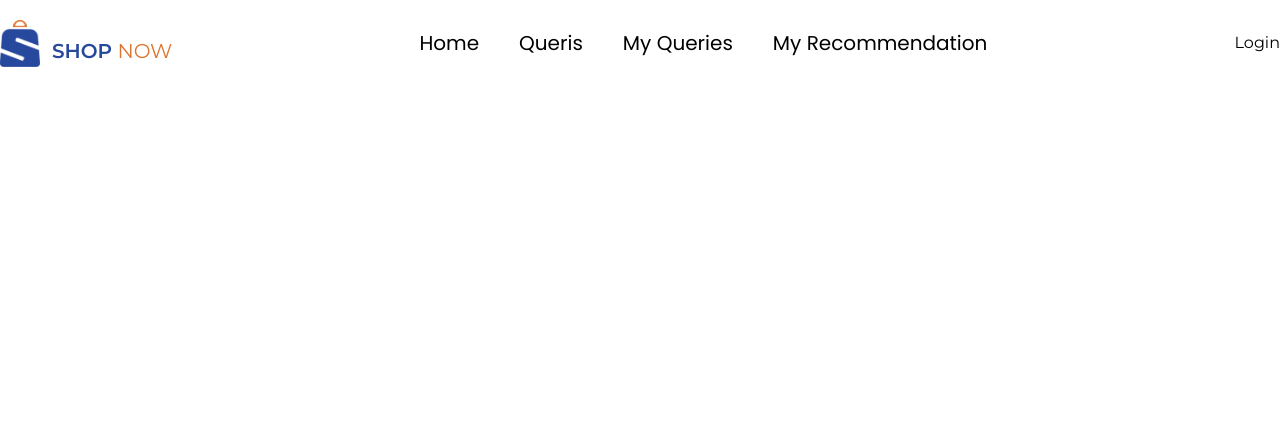
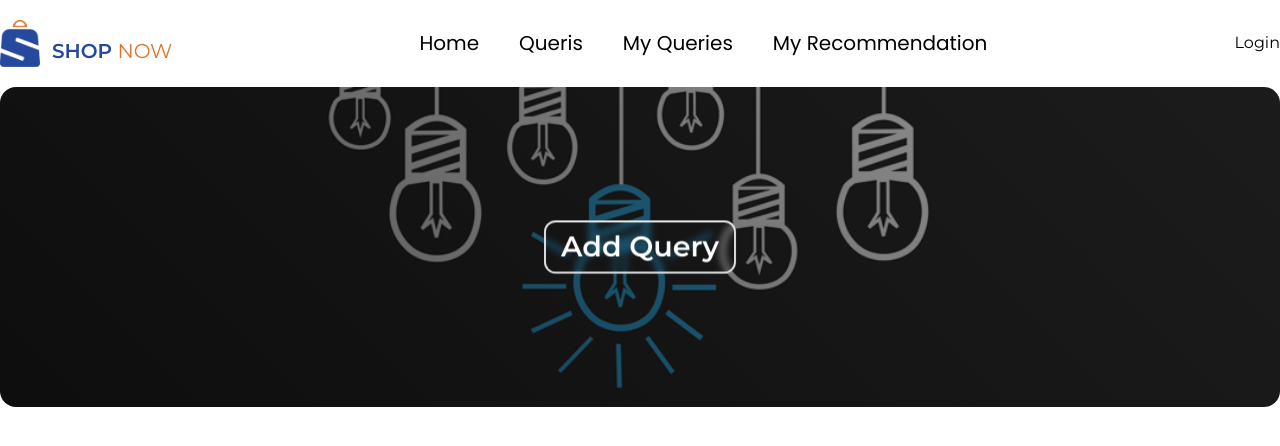
Before and after one commit to Amdadul-HQ/querie_client_site, a React (Vite) app: page /queris in a window 1280 px wide. Shown: the top 446 px of the page. Built offline with nearby package versions, Linux system fonts and the light colour scheme; no server answers.

Commit message:
adding my query liste

```diff
--- a/src/Pages/MyQuery/MyQuery.jsx
+++ b/src/Pages/MyQuery/MyQuery.jsx
@@ -1,16 +1,32 @@
+import { useQuery } from "@tanstack/react-query";
 import axios from "axios";
-import { useEffect } from "react";
+import addbg from '../../assets/addbg.png'
+import { Link } from "react-router-dom";
 
 
 const MyQuery = () => {
 
 
-
+    const {data} = useQuery({
+        queryKey:['post'],
+        queryFn: async() => {
+            const res = await axios.get('http://localhost:5000/posts')
+            return res.data
+        }
+    })
+    // const posts = data
 
     return (
-        <div>
-
-        </div>
+        <section className="container mx-auto font-montserrat">
+            <div className="w-full h-80 mx-auto rounded-2xl flex justify-center items-center" style={{
+                background: `linear-gradient(45deg,rgba(0,0,0,0.7),rgba(0,0,0,0.4)),url(${addbg})`,
+                backgroundRepeat: 'no-repeat',
+                backgroundSize:'cover',
+                backgroundPosition:'bottom'
+                }}>
+                    <Link to='/addquery'><button className="text-3xl font-semibold text-white border-2 backdrop-blur-sm px-4 py-2 scale-95 hover:scale-105 transition-all duration-300 rounded-xl hover:text-black hover:bg-white">Add Query</button></Link>
+            </div>
+        </section>
     );
 };
 
--- a/src/main.jsx
+++ b/src/main.jsx
@@ -4,11 +4,20 @@ import './index.css'
 import { RouterProvider } from 'react-router-dom'
 import router from './Routes/Routes'
 import ContextComponent from './Context/ContextComponent'
+import {
+  QueryClient,
+  QueryClientProvider,
+} from '@tanstack/react-query'
+
+// Create a client
+const queryClient = new QueryClient()
 
 ReactDOM.createRoot(document.getElementById('root')).render(
   <React.StrictMode>
     <ContextComponent>
-      <RouterProvider router={router}></RouterProvider>
+      <QueryClientProvider client={queryClient}>
+       <RouterProvider router={router}></RouterProvider>
+      </QueryClientProvider>
     </ContextComponent>
   </React.StrictMode>,
 )
```
Also changed, not shown: src/Routes/Routes.jsx (+4 -4 lines), src/assets/addbannder.jpg (added), src/assets/addbg.png (added).
